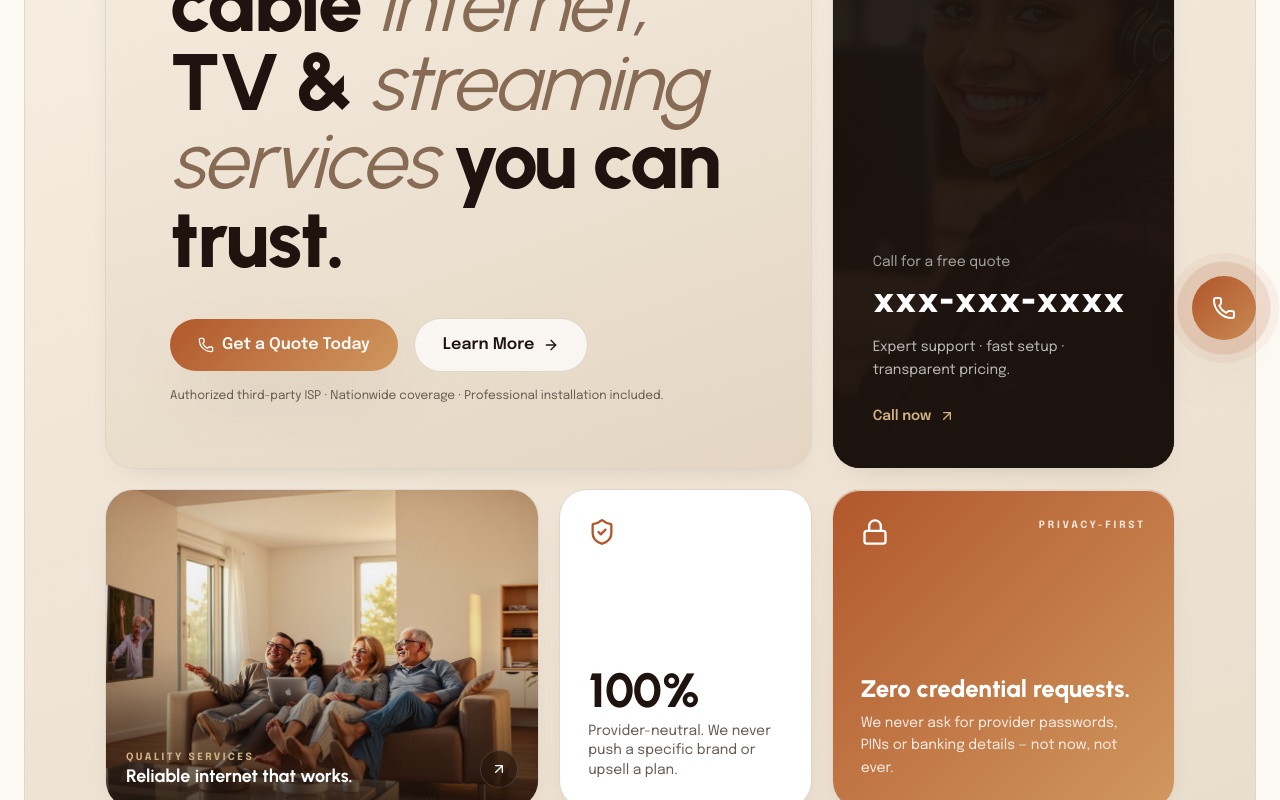
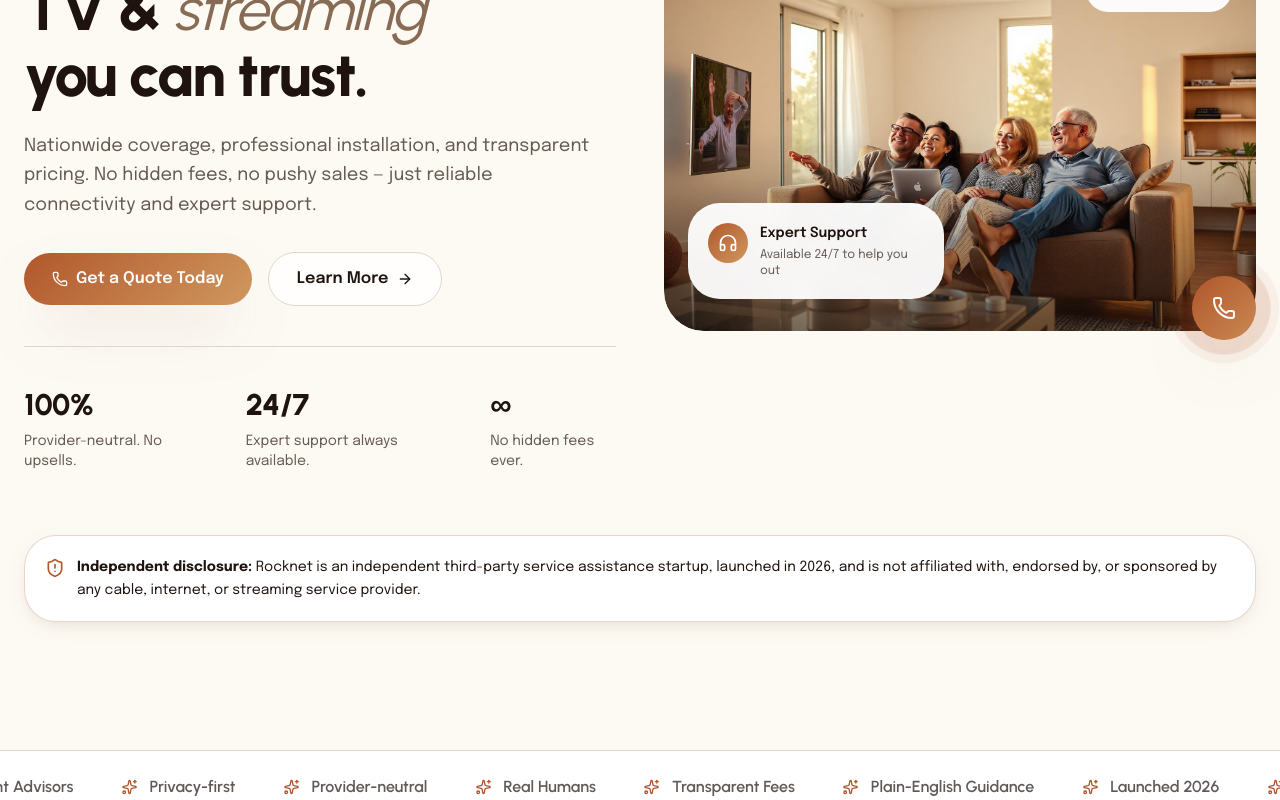
Before and after one commit to universalwifisupport/rocknett, a React (Vite) app: page / in a window 1280 px wide. Shown: the part 380-1180 px from the top of the page. Built offline with nearby package versions, Linux system fonts and the light colour scheme.

Commit message:
Add top padding to hero section for better spacing

```diff
--- a/src/routes/index.tsx
+++ b/src/routes/index.tsx
@@ -109,109 +109,98 @@ const faqs = [
 function HomePage() {
   return (
     <SiteLayout>
-      {/* ====== HERO BENTO ====== */}
-      <section className="relative pt-6">
+      {/* ====== HERO SECTION ====== */}
+      <section className="relative pt-20 sm:pt-28 lg:pt-32 pb-6 sm:pb-12">
         <div className="mx-auto max-w-7xl px-4 sm:px-6">
-          <div className="relative overflow-hidden rounded-[2.5rem] bg-gradient-warm border border-border p-8 sm:p-14 lg:p-20">
-            <div className="grid lg:grid-cols-12 gap-4 lg:gap-5">
-            {/* Headline block */}
-            <div className="lg:col-span-8 bento bento-sand p-8 sm:p-12 lg:p-16 min-h-[460px] flex flex-col justify-between">
+          <div className="grid grid-cols-1 lg:grid-cols-2 gap-6 lg:gap-12 items-center">
+            {/* Left content */}
+            <div className="flex flex-col justify-center">
               <Reveal>
                 <span className="eyebrow">Authorized ISA Dealer · Launched 2026</span>
               </Reveal>
               <Reveal delay={80}>
-                <h1 className="mt-6 font-display text-[2.5rem] sm:text-6xl lg:text-[5rem] font-extrabold text-ink leading-[0.98]">
+                <h1 className="mt-6 font-display text-4xl sm:text-5xl lg:text-6xl font-extrabold text-ink leading-[1.1]">
                   High-speed cable{" "}
-                  <span className="italic font-normal text-clay">internet,</span> TV &{" "}
-                  <span className="italic font-normal text-clay">streaming services</span> you can trust.
+                  <span className="italic font-normal text-clay">internet,</span>
+                  <br />
+                  TV &{" "}
+                  <span className="italic font-normal text-clay">streaming</span>
+                  <br />
+                  you can trust.
                 </h1>
               </Reveal>
-              <Reveal delay={180}>
-                <div className="mt-10 flex flex-wrap items-center gap-4">
-                  <a href="tel:xxx-xxx-xxxx" className="btn-primary">
+              <Reveal delay={120}>
+                <p className="mt-6 text-lg text-ink-muted leading-relaxed max-w-xl">
+                  Nationwide coverage, professional installation, and transparent pricing. No hidden fees, no pushy sales — just reliable connectivity and expert support.
+                </p>
+              </Reveal>
+              <Reveal delay={160}>
+                <div className="mt-8 flex flex-col sm:flex-row items-start sm:items-center gap-4">
+                  <a href="tel:xxx-xxx-xxxx" className="btn-primary w-full sm:w-auto justify-center">
                     <Phone className="h-4 w-4" /> Get a Quote Today
                   </a>
-                  <Link to="/contact" className="btn-ghost">
+                  <Link to="/contact" className="btn-ghost w-full sm:w-auto justify-center sm:justify-start">
                     Learn More <ArrowRight className="h-4 w-4" />
                   </Link>
                 </div>
-                <p className="mt-4 text-xs text-ink-muted">Authorized third-party ISP · Nationwide coverage · Professional installation included.</p>
+              </Reveal>
+              <Reveal delay={200}>
+                <div className="mt-10 pt-10 border-t border-border flex flex-col sm:flex-row gap-8 sm:gap-12">
+                  <div>
+                    <div className="font-display font-extrabold text-3xl text-ink">100%</div>
+                    <p className="mt-2 text-sm text-ink-muted">Provider-neutral. No upsells.</p>
+                  </div>
+                  <div>
+                    <div className="font-display font-extrabold text-3xl text-ink">24/7</div>
+                    <p className="mt-2 text-sm text-ink-muted">Expert support always available.</p>
+                  </div>
+                  <div>
+                    <div className="font-display font-extrabold text-3xl text-ink">∞</div>
+                    <p className="mt-2 text-sm text-ink-muted">No hidden fees ever.</p>
+                  </div>
+                </div>
               </Reveal>
             </div>
 
-            {/* Phone block */}
-            <div className="lg:col-span-4 bento bento-ink p-0 min-h-[220px] lg:min-h-[460px] flex flex-col justify-between overflow-hidden relative">
-              <div className="absolute inset-0">
-                <img src={supportAgent} alt="Support team" width={600} height={800} className="h-full w-full object-cover opacity-30" />
-                <div className="absolute inset-0 bg-gradient-to-b from-ink/90 via-ink/80 to-ink/95" />
-              </div>
-              <div className="relative z-10 flex items-start justify-between p-8 sm:p-10">
-                <span className="text-[11px] tracking-[0.28em] uppercase text-primary-glow font-semibold">Service line</span>
-                <Compass className="h-5 w-5 text-white/40" />
-              </div>
-              <div className="relative z-10 p-8 sm:p-10">
-                <p className="text-white/60 text-sm">Call for a free quote</p>
-                <a href="tel:xxx-xxx-xxxx" className="block mt-2 font-display font-extrabold text-3xl sm:text-4xl text-white hover:text-primary-glow transition">
-                  xxx-xxx-xxxx
-                </a>
-                <p className="mt-4 text-sm text-white/70 leading-relaxed">
-                  Expert support · fast setup · transparent pricing.
-                </p>
-                <a href="tel:xxx-xxx-xxxx" className="mt-6 inline-flex items-center gap-2 text-primary-glow font-semibold text-sm">
-                  Call now <ArrowUpRight className="h-4 w-4" />
-                </a>
-              </div>
-            </div>
+            {/* Right visual */}
+            <div className="relative mt-10 lg:mt-0">
+              <Reveal>
+                <div className="relative rounded-3xl overflow-hidden">
+                  <img src={heroFamily} alt="Family enjoying reliable internet" width={600} height={700} className="w-full h-auto object-cover rounded-3xl shadow-elegant" />
+                  <div className="absolute inset-0 bg-gradient-to-t from-ink/60 via-transparent to-transparent rounded-3xl" />
 
-            {/* Image block */}
-            <div className="lg:col-span-5 bento p-0 min-h-[280px] lg:min-h-[320px] overflow-hidden">
-              <div className="relative h-full">
-                <img src={heroFamily} alt="Family at home using the internet" width={1280} height={900} className="absolute inset-0 h-full w-full object-cover" />
-                <div className="absolute inset-0 bg-gradient-to-t from-ink/80 via-ink/10 to-transparent" />
-                <div className="absolute bottom-5 left-5 right-5 flex items-end justify-between gap-3">
-                  <div>
-                    <div className="text-[10px] tracking-[0.24em] uppercase text-primary-glow font-bold">Quality services</div>
-                    <div className="font-display font-bold text-white text-lg leading-tight">Reliable internet that works.</div>
+                  {/* Floating card - Support */}
+                  <div className="absolute bottom-6 left-4 right-4 sm:bottom-8 sm:left-6 sm:right-auto sm:w-64 rounded-2xl bg-white/95 backdrop-blur-md p-5 shadow-elegant">
+                    <div className="flex items-start gap-3">
+                      <div className="h-10 w-10 rounded-full bg-gradient-primary flex items-center justify-center shrink-0">
+                        <HeadphonesIcon className="h-5 w-5 text-white" />
+                      </div>
+                      <div className="flex-1">
+                        <div className="font-semibold text-sm text-ink">Expert Support</div>
+                        <p className="text-xs text-ink-muted mt-1">Available 24/7 to help you out</p>
+                      </div>
+                    </div>
                   </div>
-                  <div className="glass-dark rounded-full p-2.5">
-                    <ArrowUpRight className="h-4 w-4 text-white" />
+
+                  {/* Floating badge - Trust */}
+                  <div className="absolute top-6 right-4 sm:top-8 sm:right-6 rounded-2xl bg-white/95 backdrop-blur-md px-4 py-3 shadow-elegant flex items-center gap-2">
+                    <BadgeCheck className="h-5 w-5 text-primary" />
+                    <span className="text-sm font-semibold text-ink">Privacy First</span>
                   </div>
                 </div>
-              </div>
+              </Reveal>
             </div>
-
-            {/* Stat block */}
-            <div className="lg:col-span-3 bento p-7 flex flex-col justify-between min-h-[280px] lg:min-h-[320px]">
-              <ShieldCheck className="h-7 w-7 text-primary" />
-              <div>
-                <div className="font-display font-extrabold text-5xl text-ink leading-none">100%</div>
-                <div className="mt-2 text-sm text-ink-muted leading-snug">Provider-neutral. We never push a specific brand or upsell a plan.</div>
-              </div>
-            </div>
-
-            {/* Trust mini block */}
-            <div className="lg:col-span-4 bento bento-accent p-7 flex flex-col justify-between min-h-[280px] lg:min-h-[320px]">
-              <div className="flex items-start justify-between text-white">
-                <Lock className="h-7 w-7" />
-                <span className="text-[10px] tracking-[0.28em] uppercase font-bold opacity-80">Privacy-first</span>
-              </div>
-              <div className="text-white">
-                <div className="font-display font-extrabold text-2xl leading-tight">Zero credential requests.</div>
-                <p className="mt-2 text-sm text-white/85 leading-relaxed">We never ask for provider passwords, PINs or banking details — not now, not ever.</p>
-              </div>
-            </div>
+          </div>
 
           {/* Disclosure ribbon */}
           <Reveal>
-            <div className="mt-5 rounded-2xl border border-primary/25 bg-card p-4 sm:p-5 flex items-start gap-3 shadow-soft">
+            <div className="mt-12 sm:mt-16 rounded-2xl border border-primary/25 bg-card p-4 sm:p-5 flex items-start gap-3 shadow-soft">
               <ShieldAlert className="h-5 w-5 text-primary mt-0.5 shrink-0" />
               <p className="text-xs sm:text-sm text-ink leading-relaxed">
                 <strong>Independent disclosure:</strong> Rocknet is an independent third-party service assistance startup, launched in 2026, and is not affiliated with, endorsed by, or sponsored by any cable, internet, or streaming service provider.
               </p>
             </div>
           </Reveal>
-            </div>
-          </div>
         </div>
       </section>
 
```
